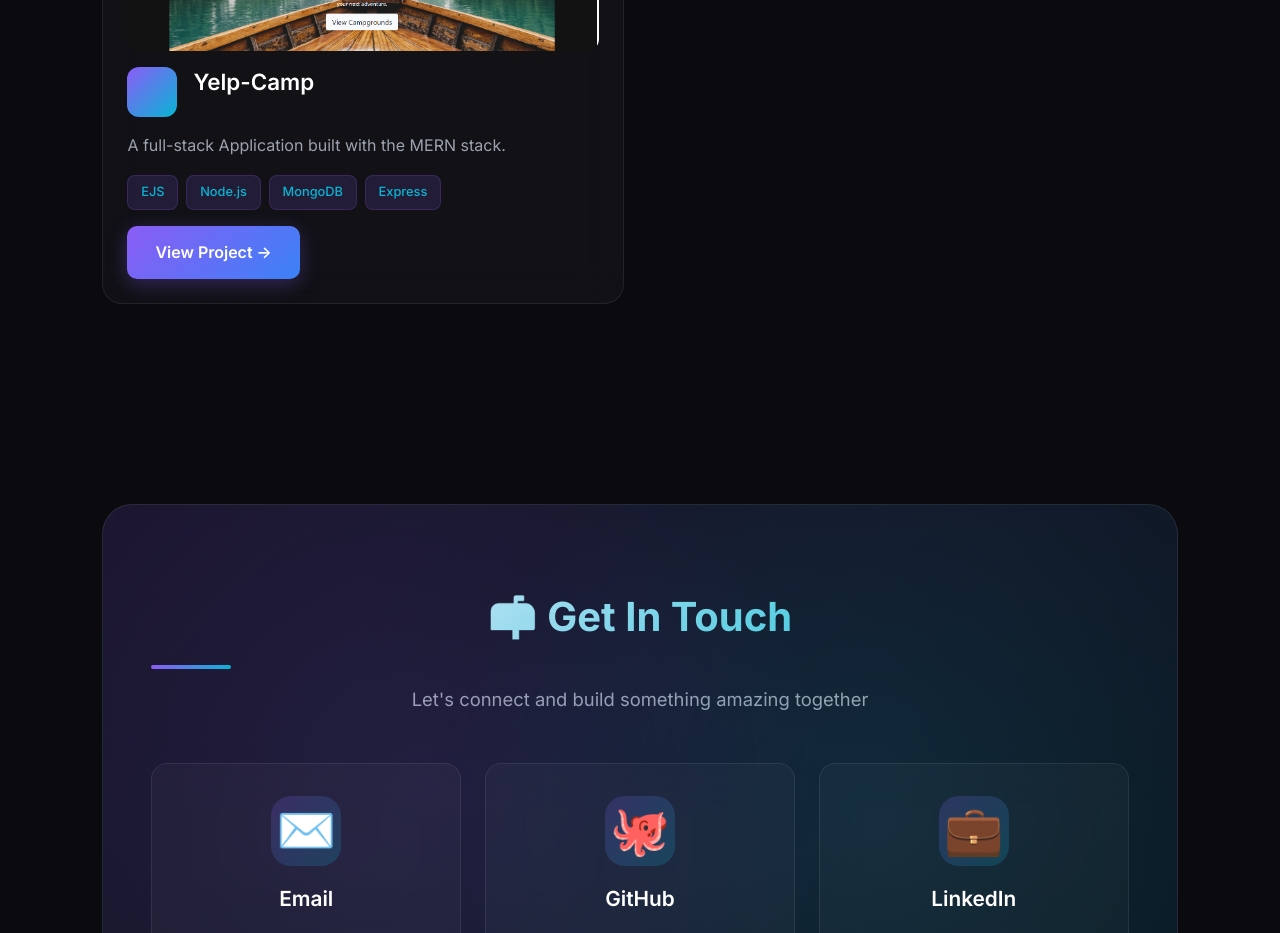
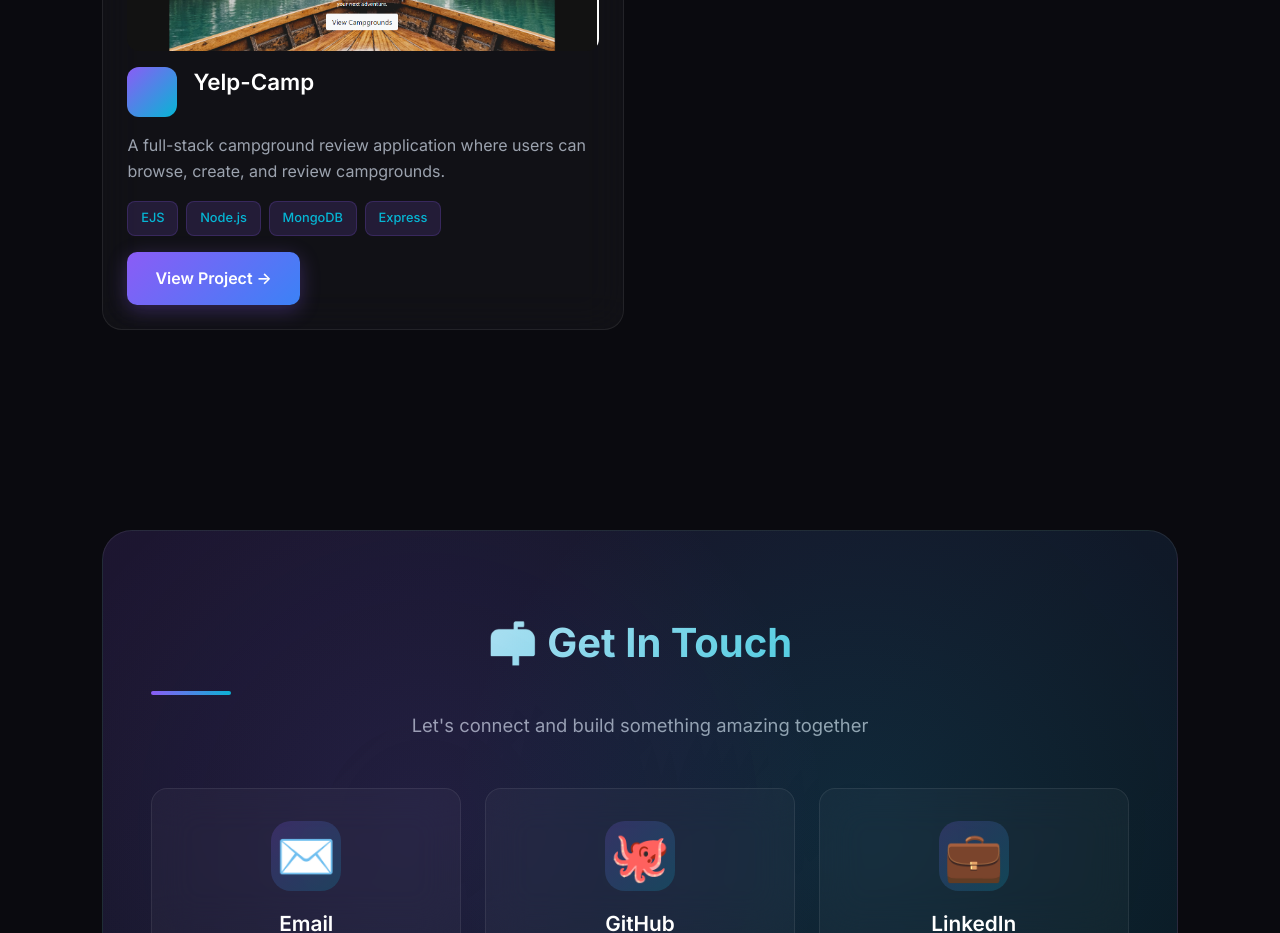
Before and after one commit to Sahil3299/portfolio, a React (Vite) app: page / in a window 1280 px wide. Shown: the part 3980-4913 px from the top of the page. Built offline with nearby package versions, Linux system fonts and the light colour scheme.

Commit message:
Update Projects.jsx

```diff
--- a/src/components/Projects.jsx
+++ b/src/components/Projects.jsx
@@ -61,7 +61,7 @@ export default function Projects() {
         />
          <Project
           title="Yelp-Camp"
-          desc="A full-stack Application  built with the MERN stack."
+          desc="A full-stack campground review application where users can browse, create, and review campgrounds."
           tags={["EJS", "Node.js", "MongoDB", "Express"]}
           url="https://github.com/Sahil3299/YelpCamp"
           img={yelpcampImg}
```
